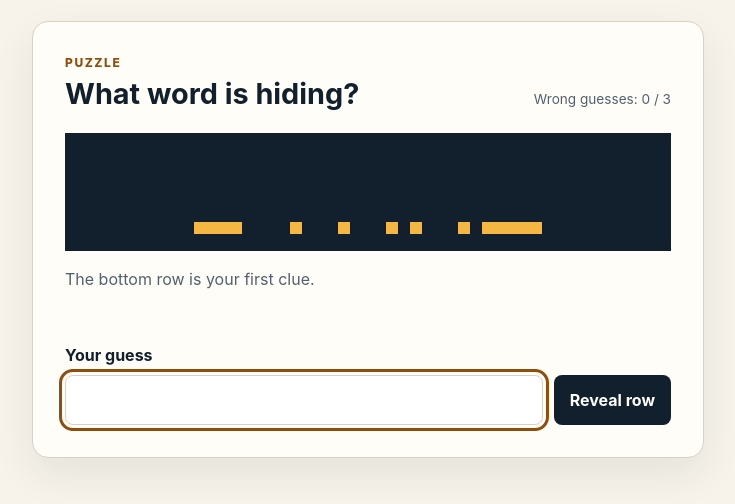
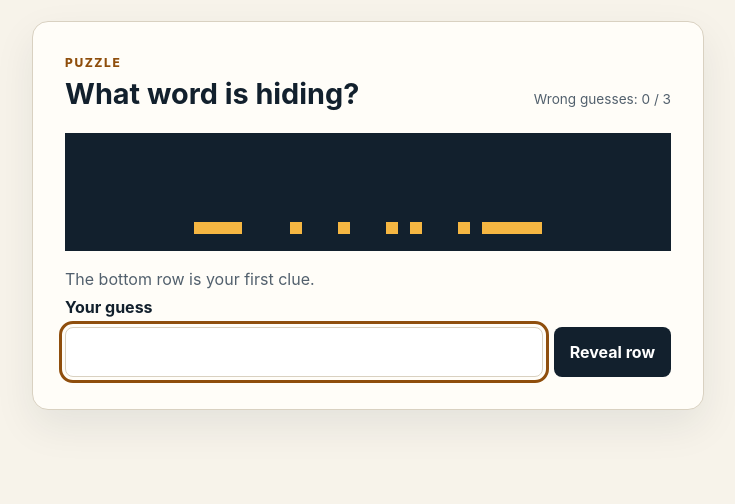
Before and after one commit to adityabhandari781/upword, a website with bundled scripts: page index.html in a window 1280 px wide. Shown: the part 212-716 px from the top of the page, without its empty margins (272-1007 px from the left). Built offline with nearby package versions, Linux system fonts and the light colour scheme.

Commit message:
fix: remove redundant answer text

```diff
--- a/css/style.css
+++ b/css/style.css
@@ -136,13 +136,6 @@ h2 {
   color: var(--muted);
 }
 
-.answer-reveal {
-  min-height: 1.5rem;
-  margin-bottom: 1.5rem;
-  color: var(--accent-dark);
-  font-weight: 800;
-}
-
 .guess-form label {
   display: block;
   margin-bottom: 0.45rem;
--- a/index.html
+++ b/index.html
@@ -31,7 +31,6 @@
         </div>
 
         <p id="status" class="status" aria-live="polite">The bottom row is your first clue.</p>
-        <p id="answer-reveal" class="answer-reveal" aria-live="polite"></p>
 
         <form id="guess-form" class="guess-form" novalidate>
           <label for="guess">Your guess</label>
--- a/js/app.js
+++ b/js/app.js
@@ -8,7 +8,6 @@ const form = document.querySelector('#guess-form');
 const input = document.querySelector('#guess');
 const status = document.querySelector('#status');
 const attempts = document.querySelector('#attempts');
-const answerReveal = document.querySelector('#answer-reveal');
 const newRoundButton = document.querySelector('#new-round');
 
 let round;
@@ -30,12 +29,6 @@ function showRound() {
   input.disabled = round.status !== 'playing';
   newRoundButton.hidden = round.status === 'playing';
 
-  if (round.status === 'playing') {
-    answerReveal.textContent = '';
-    return;
-  }
-
-  answerReveal.textContent = `The word was ${round.answer}.`;
 }
 
 function startRound() {
```
